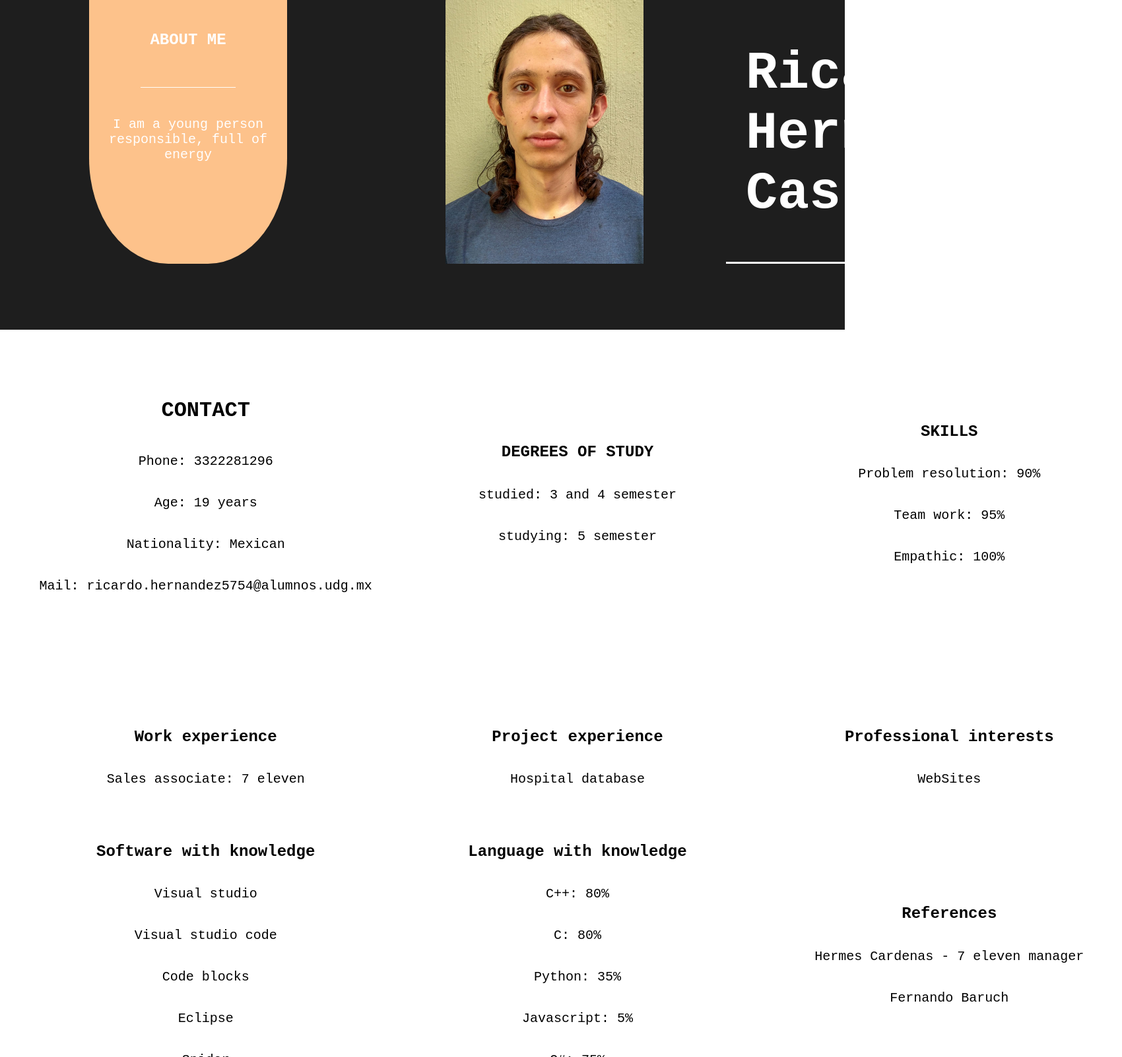
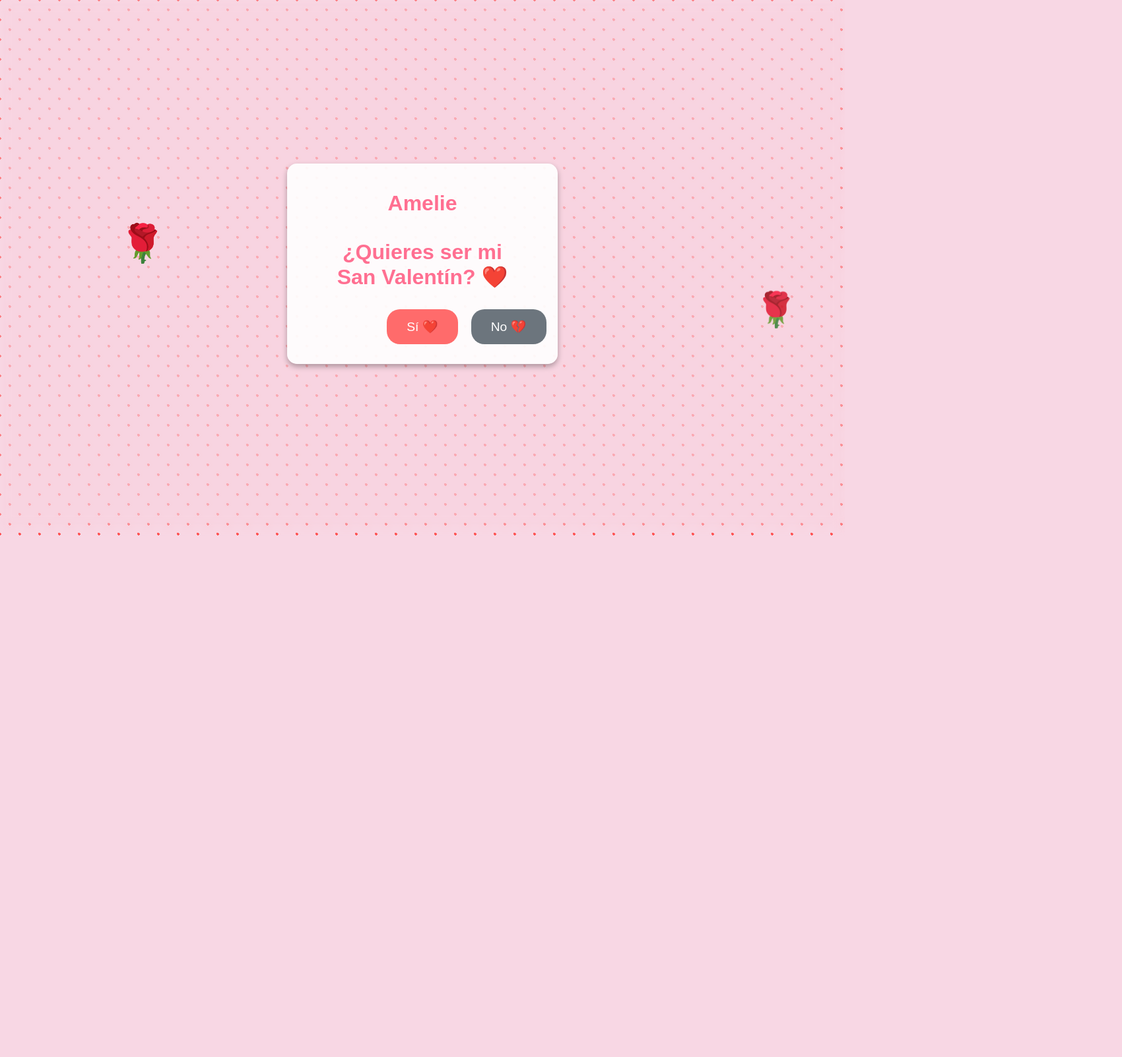
Before and after one commit to Ricardohdez1207/Ricardohdez1207.github.io, a plain HTML site: page index.html in a window 1280 px wide. Shown: the top 1603 px of the page at 66% size, 1700 px wide, since content can reach past the window. After the commit the page ends 812 px from the top, so only its background shows below. Drawn offline with Linux system fonts and the light colour scheme.

Commit message:
Add files via upload

```diff
--- a/index.css
+++ b/index.css
@@ -1,354 +1,152 @@
-*{
-    box-sizing: border-box;
+/* Estilo general */
+body {
+    margin: 0;
+    padding: 0;
+    background: #f8d7e4; /* Color de fondo base */
+    background-image: radial-gradient(circle at 50% 50%, #ff4d4d 10%, transparent 10%),
+                      radial-gradient(circle at 50% 50%, #ff4d4d 10%, transparent 10%);
+    background-size: 30px 30px;
+    background-position: 0 0, 15px 15px;
+    font-family: "Arial", sans-serif;
+    text-align: center;
+    color: #333;
+    height: 100vh;
+    display: flex;
+    justify-content: center;
+    align-items: center;
+    flex-direction: column; /* Asegura que los elementos estén centrados en columna */
+    position: relative;
 }
 
-html{
-    scroll-behavior: smooth;
+/* Fondo borroso */
+body::before {
+    content: "";
+    position: absolute;
+    top: 0;
+    left: 0;
+    width: 100%;
+    height: 100%;
+    background: inherit;
+    filter: blur(8px);
+    z-index: -1;
+    opacity: 0.7;
 }
 
-body{
-    font-family: 'Roboto', sans-serif;
-    margin: 0;
+/* Contenedor */
+.container {
+    background: rgba(255, 255, 255, 0.9);
+    padding: 20px 30px;
+    border-radius: 15px;
+    box-shadow: 0 4px 8px rgba(0, 0, 0, 0.3);
+    max-width: 90%;
+    width: 350px;
 }
 
-h1{ font-size: 2em;}
-h2{ font-size: 1.5em;}
-p{ font-size: 1.25em;}
-
-
-
-.contenedor2{
-    max-width: 1400px;
-    margin: auto;
+h1 {
+    color: #ff6f91;
+    font-size: 2rem;
+    margin-bottom: 20px;
 }
 
-#hero .contenedor{
-    display: flex;
-    justify-content: center;
-    padding-left: 10px;
-    width: 1700px;
-    height: 500px;
+/* Botones */
+button {
+    padding: 15px 30px;
+    font-size: 1.2rem;
+    border: none;
+    border-radius: 20px;
+    cursor: pointer;
+    margin: 10px;
+    transition: transform 0.3s ease;
 }
 
-#hero .contenedor1{
-    display: flex;
-    justify-content: center;
-    padding-left: 5px;
-    width: 10px;
+#yesBtn {
+    background-color: #ff6b6b;
+    color: white;
 }
 
-#hero .contenedor3{
-    display: flex;
-    justify-content: center;
-    padding-left: 5px;
-    width: 20px;
-}
-
-#hero .texto{
-    display: flex;
-    font-family: 'Century Gothic ', monospace;
-    align-items: center;
-    justify-content: left;
-    text-align: center;
-    flex-direction: column;
-    max-width: none;
-    background: rgb(253, 194, 139);
-    background-size: cover;
-    background-position: center center;
-    background-size: auto;
-    border-bottom-right-radius: 40%;
-    border-bottom-left-radius: 40%;
-    height: 400px;
-    width: 300px;
-}
-
-#hero .texto1{
-    display: flex;
-    align-items: left;
-    font-family: 'Century Gothic ', monospace;
-    justify-content: left;
-    text-align: left;
-    flex-direction: column;
-    border-bottom: 3px solid white;
-    max-width: none;
-    padding-left: 30px;
-    background-size: cover;
-    height: 400px;
-    width: 600px;
+#yesBtn:hover {
+    background-color: #ff4757;
+    transform: scale(1.1);
 
 }
 
-
-#hero h1{
+#noBtn {
+    background-color: #6c757d;
     color: white;
+    position: absolute;
+    transition: top 0.3s, left 0.3s;
 }
 
-#hero h2{
-    color: white;
+/* Corazones animados */
+.hearts, .hearts1, .hearts2 {
+    position: absolute;
+    font-size: 3vw; /* Ajusta tamaño según el ancho de la pantalla */
+    opacity: 0.8;
+    animation: float 5s infinite ease-in-out;
 }
 
-#hero p{
-    color: white;
+/* Diferentes posiciones para cada uno de los corazones */
+.hearts {
+    left: 15%;
+    animation-duration: 6s; /* Tiempo diferente */
 }
 
-#hero .img-container{
-    background-image: url("media/Imagen\ cv.jpeg");
-    background-size: cover;
-    background-position: center center;
-    height: 400px;
-    width: 300px;
+.hearts1 {
+    left: 50%;
+    animation-duration: 5s; /* Tiempo diferente */
+    animation-name: float1; /* Usamos una animación personalizada */
 }
 
-#hero .contenedor2{
-    display: flex;
-    justify-content: center;
-    padding: 10px 12px;
+/* Animación personalizada con menor altura para hearts1 */
+@keyframes float1 {
+    from {
+        transform: translateY(50vh) scale(0.5); /* Empieza desde la mitad de la pantalla */
+        opacity: 0;
+    }
+    to {
+        transform: translateY(-20vh) scale(1.5); /* Termina un poco por encima de la pantalla */
+        opacity: 1;
+    }
 }
 
-#imagen h2{
-    margin-top: 0px;
+.hearts2 {
+    left: 90%;
+    animation-duration: 7s; /* Tiempo diferente */
 }
 
-#hero{
-    background-color: rgb(30,30,30);
-    color: black;
-    text-align: center;
+/* Animación de los corazones */
+@keyframes float {
+    from {
+        transform: translateY(100vh) scale(0.5);
+        opacity: 0;
+    }
+    to {
+        transform: translateY(-10vh) scale(1.5);
+        opacity: 1;
+    }
 }
 
-#informacion .container{
-    display: flex;
-    justify-content: center;
-    padding-left: 10px;
-    width: 1700px;
-    height: 500px;
+/* Respuesta centrada debajo del contenedor */
+.response {
+    font-size: 1.5rem;
+    color: #ff6f91;
+    display: none; /* Oculto por defecto */
+    margin-top: 90px; /* Espacio entre el contenedor y la respuesta */
+    text-align: center;
+    width: 100%;
+    white-space: pre-line; /* Permite saltos de línea */
 }
 
-#informacion .container1{
-    display: flex;
-    justify-content: center;
-    padding-left: 10px;
-    width: 1700px;
-    height: 400px;
-}
-#informacion .container2{
-    display: flex;
-    justify-content: center;
-    padding-left: 10px;
-    width: 1700px;
-    height: 400px;
-}
-#informacion .container3{
-    display: flex;
-    justify-content: center;
-    padding-left: 10px;
-    width: 1700px;
-    height: 400px;
-}
-
-
-#informacion .text{
-    display: flex;
-    align-items: center;
-    font-family: 'Century Gothic ', monospace;
-    justify-content: center;
-    text-align: center;
-    flex-direction: column;
-    border-bottom: 3px solid white;
-    max-width: none;
-    padding-left: 30px;
-    background-size: cover;
-
-}
-
-#informacion .text1{
-    display: flex;
-    align-items: center;
-    font-family: 'Century Gothic ', monospace;
-    justify-content: center;
-    text-align: center;
-    flex-direction: column;
-    border-bottom: 3px solid white;
-    max-width: none;
-    padding-left: 30px;
-    background-size: cover;
-
-}
-#informacion .text2{
-    display: flex;
-    align-items: center;
-    font-family: 'Century Gothic ', monospace;
-    justify-content: center;
-    text-align: center;
-    flex-direction: column;
-    border-bottom: 3px solid white;
-    max-width: none;
-    padding-left: 30px;
-    background-size: cover;
-
-}
-
-#informacion2 .cont{
-    display: flex;
-    justify-content: center;
-    padding-left: 10px;
-    width: 1700px;
-    height: 300px;
-}
-
-#informacion2 .cont1{
-    display: flex;
-    justify-content: center;
-    padding-left: 10px;
-    width: 1700px;
-    height: 500px;
-}
-#informacion2 .cont2{
-    display: flex;
-    justify-content: center;
-    padding-left: 10px;
-    width: 1700px;
-    height: 500px;
-}
-#informacion2 .cont3{
-    display: flex;
-    justify-content: center;
-    padding-left: 10px;
-    width: 1700px;
-    height: 500px;
-}
-
-#informacion2 .tex{
-    display: flex;
-    align-items: center;
-    font-family: 'Century Gothic ', monospace;
-    justify-content: center;
-    text-align: center;
-    flex-direction: column;
-    border-bottom: 3px solid white;
-    max-width: none;
-    padding-left: 30px;
-    background-size: cover;
-
-}
-
-#informacion2 .tex1{
-    display: flex;
-    align-items: center;
-    font-family: 'Century Gothic ', monospace;
-    justify-content: center;
-    text-align: center;
-    flex-direction: column;
-    border-bottom: 3px solid white;
-    max-width: none;
-    padding-left: 30px;
-    background-size: cover;
-
-}
-#informacion2 .tex2{
-    display: flex;
-    align-items: center;
-    font-family: 'Century Gothic ', monospace;
-    justify-content: center;
-    text-align: center;
-    flex-direction: column;
-    border-bottom: 3px solid white;
-    max-width: none;
-    padding-left: 30px;
-    background-size: cover;
-
-}
-
-#informacion3 .con{
-    display: flex;
-    justify-content: center;
-    padding-left: 10px;
-    width: 1700px;
-    height: 300px;
-}
-
-#informacion3 .con1{
-    display: flex;
-    justify-content: center;
-    padding-left: 10px;
-    width: 1700px;
-    height: 500px;
-}
-#informacion3 .con2{
-    display: flex;
-    justify-content: center;
-    padding-left: 10px;
-    width: 1700px;
-    height: 500px;
-}
-#informacion3 .con3{
-    display: flex;
-    justify-content: center;
-    padding-left: 10px;
-    width: 1700px;
-    height: 500px;
-}
-
-#informacion3 .text{
-    display: flex;
-    align-items: center;
-    font-family: 'Century Gothic ', monospace;
-    justify-content: center;
-    text-align: center;
-    flex-direction: column;
-    border-bottom: 3px solid white;
-    max-width: none;
-    padding-left: 30px;
-    background-size: cover;
-
-}
-
-#informacion3 .text1{
-    display: flex;
-    align-items: center;
-    font-family: 'Century Gothic ', monospace;
-    justify-content: center;
-    text-align: center;
-    flex-direction: column;
-    border-bottom: 3px solid white;
-    max-width: none;
-    padding-left: 30px;
-    background-size: cover;
-
-}
-#informacion3 .text2{
-    display: flex;
-    align-items: center;
-    font-family: 'Century Gothic ', monospace;
-    justify-content: center;
-    text-align: center;
-    flex-direction: column;
-    border-bottom: 3px solid white;
-    max-width: none;
-    padding-left: 30px;
-    background-size: cover;
-
-}
-
-
-@media (min-width: 850px){
-    header{
-        position: fixed;
-        width: 100%;
+/* 📱 RESPONSIVE: Ajustes para pantallas pequeñas */
+@media (max-width: 768px) {
+    h1 {
+        font-size: 1.5rem;
     }
-
-    header .contenedor2{
-        flex-direction: row;
-        justify-content: space-between;
+    button {
+        font-size: 1rem;
+        padding: 10px 20px;
     }
-
-    header nav{
-        flex-direction: row;
-        padding-bottom: 0;
-        padding-right: 20px;
+    .heart {
+        font-size: 6vw; /* Más grande en pantallas pequeñas */
     }
-
-    #hero h1{
-        font-size: 5em;
     }
-
-}
--- a/index.html
+++ b/index.html
@@ -1,115 +1,64 @@
+
 <!DOCTYPE html>
-<html lang="en">
+<html lang="es">
 <head>
-    <title>Curriculum Vitae</title>
+    <meta charset="UTF-8">
+    <meta name="viewport" content="width=device-width, initial-scale=1.0">
+    <title>Amelei</title>
     <link rel="stylesheet" href="index.css">
 </head>
 <body>
+    <!-- Corazones flotando -->
+    <div class="floating-heart"></div>
+    <div class="floating-heart"></div>
+    <div class="floating-heart"></div>
+    <div class="floating-heart"></div>
+    <div class="floating-heart"></div>
 
-    <section id="hero">
-        <div class="contenedor">
-            <div class="contenedor 1">
-                <div class="texto">
-                    <h2> <br>ABOUT ME</h2>
-                    <p> ____________</p>
-                    <p> I am a young person <br>
-                        responsible, full of<br>
-                        energy</p>
-                </div>
-            </div>
-            <div class="contenedor 2">
-                <div class="img-container"></div>
-            </div>
-            <div class="contenedor 3">
-                <div class="texto1">
-                    <h1>Ricardo <br>Hernández <br> Castro</h1>
-                </div>
-            </div>
-    </section>
+    <!-- Flores flotando -->
+    <div class="floating-flower"></div>
+    <div class="floating-flower"></div>
+    <div class="floating-flower"></div>
+    <div class="floating-flower"></div>
+    <div class="floating-flower"></div>
 
-    <section id="informacion">
-            <div class="container">
-                <div class="container 1">
-                    <div class="text">
-                        <h1>CONTACT</h1>
-                        <p> Phone: 3322281296</p>
-                        <p> Age: 19 years</p>
-                        <p> Nationality: Mexican</p>
-                        <p> Mail: ricardo.hernandez5754@alumnos.udg.mx</p>
-                    </div>
-                </div>
-                <div class="container 2">
-                    <div class="text1">
-                        <H2>DEGREES OF STUDY</H2>
-                        <p>studied: 3 and 4 semester</p>
-                        <p>studying: 5 semester</p>
-                    </div>
-                </div>
-                <div class="container 3">
-                    <div class="text2">
-                        <H2>SKILLS</H2>
-                        <p>Problem resolution: 90%</p>
-                        <p>Team work: 95%</p>
-                        <p>Empathic: 100%</p>
-                    </div>
-                </div>
-            </div>
-    </section>
+    <div class="container">
+        <h1>Amelie <br><br>¿Quieres ser mi <br>San Valentín? ❤️</h1>
+        <div class="buttons">
+            <button id="yesBtn">Sí ❤️</button>
+            <button id="noBtn">No 💔</button>
+        </div>
+        <!-- Contenedor de respuesta debajo -->
+    <div class="response" id="response"></div>
+    </div>
 
-    <section id="informacion2">
-        <div class="cont">
-            <div class="cont 1">
-                <div class="tex">
-                    <h2>Work experience</h2>
-                    <p> Sales associate: 7 eleven</p>
-                </div>
-            </div>
-            <div class="cont 2">
-                <div class="tex1">
-                    <H2>Project experience</H2>
-                    <p>Hospital database</p>
-                </div>
-            </div>
-            <div class="cont 3">
-                <div class="tex2">
-                    <H2>Professional interests</H2>
-                    <p>WebSites</p>
-                </div>
-            </div>
-        </div>
-    </section>
+    <!-- Corazones animados -->
+    <div class="hearts">❤️</div>
+    <div class="hearts1">❤️</div>
+    <div class="hearts2">❤️</div>
 
-    <section id="informacion3">
-        <div class="con">
-            <div class="con 1">
-                <div class="text">
-                    <H2>Software with knowledge</H2>
-                    <p>Visual studio</p>
-                    <p>Visual studio code</p>
-                    <p>Code blocks</p>
-                    <p>Eclipse</p>
-                    <p>Spider</p>
+    <script>
+        // Función que selecciona aleatoriamente entre corazón y flor
+        function randomSymbol() {
+          const symbols = ['❤️', '🌼', '🌷', '🌹']; // Símbolos posibles
+          return symbols[Math.floor(Math.random() * symbols.length)];
+        }
 
-                </div>
-            </div>
-            <div class="con 2">
-                <div class="text1">
-                    <h2>Language with knowledge</h2>
-                    <p>C++: 80%</p>
-                    <p>C: 80%</p>
-                    <p>Python: 35%</p>
-                    <p>Javascript: 5%</p>
-                    <p>C#: 75%</p>
-                </div>
-            </div>
-            <div class="con 3">
-                <div class="text2">
-                    <H2>References</H2>
-                    <p>Hermes Cardenas - 7 eleven manager</p>
-                    <p>Fernando Baruch</p>
-                </div>
-            </div>
-        </div>
-    </section>
+        // Función para asignar el símbolo aleatorio a los elementos
+        function assignRandomSymbols() {
+          document.querySelector('.hearts').textContent = randomSymbol();
+          document.querySelector('.hearts1').textContent = randomSymbol();
+          document.querySelector('.hearts2').textContent = randomSymbol();
+        }
 
+        // Asignamos los símbolos aleatorios cuando la página se cargue
+        window.onload = assignRandomSymbols;
+
+        // Configuramos un intervalo para actualizar los símbolos cada 4 segundos
+        setInterval(assignRandomSymbols, 4000); // Cambia los símbolos cada 4 segundos
+      </script>
+
+
+    <script src="script.js"></script>
+</body>
 </html>
```
Also changed, not shown: script.js (added, +25 -0 lines).
